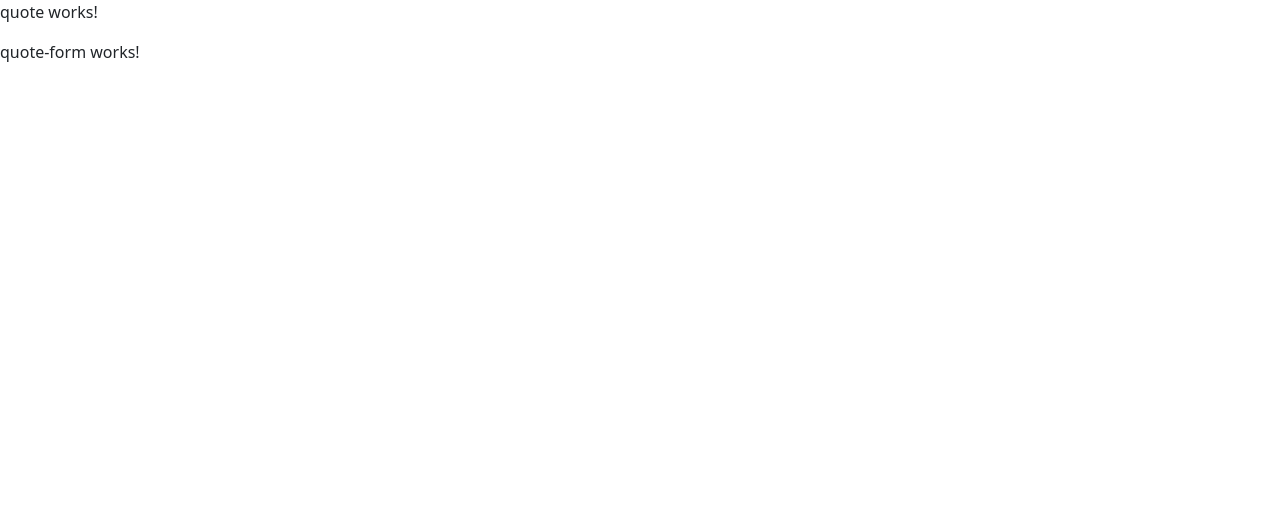
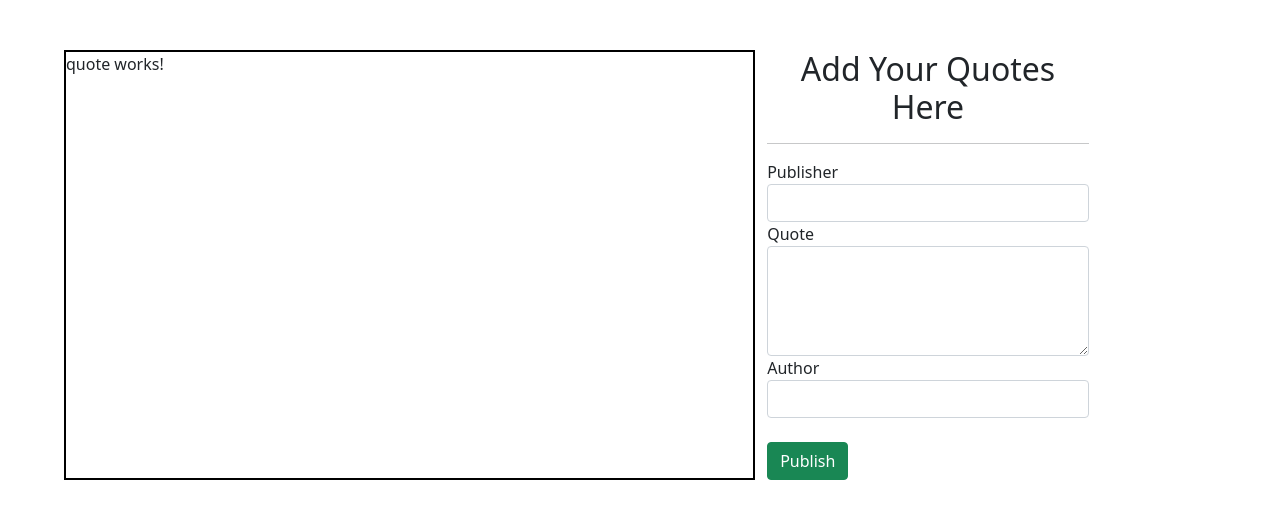
Before and after one commit to Hussein-omar-osman/quoteApp, an Angular app: page / in a window 1280 px wide. Shown: the top 518 px of the page. Built offline with nearby package versions, Linux system fonts and the light colour scheme.

Commit message:
creating the structure of the quote-form component

```diff
--- a/src/app/app.component.css
+++ b/src/app/app.component.css
@@ -0,0 +1,13 @@
+.wrapper {
+  width: 90%;
+  display: flex;
+  margin: 50px auto;
+}
+.quote {
+  width: 60%;
+  border: 2px solid black;
+}
+
+.quote-form {
+  width: 30%;
+}
--- a/src/app/app.module.ts
+++ b/src/app/app.module.ts
@@ -4,10 +4,11 @@ import { BrowserModule } from '@angular/platform-browser';
 import { AppComponent } from './app.component';
 import { QuoteComponent } from './quote/quote.component';
 import { QuoteFormComponent } from './quote-form/quote-form.component';
+import { FormsModule } from '@angular/forms';
 
 @NgModule({
   declarations: [AppComponent, QuoteComponent, QuoteFormComponent],
-  imports: [BrowserModule],
+  imports: [BrowserModule, FormsModule],
   providers: [],
   bootstrap: [AppComponent],
 })
--- a/src/app/quote-form/quote-form.component.html
+++ b/src/app/quote-form/quote-form.component.html
@@ -1 +1,39 @@
-<p>quote-form works!</p>
+<div class="container-fluid forms">
+  <h2 class="text-center">Add Your Quotes Here</h2>
+  <hr />
+  <form (ngSubmit)="onSubmit()" #quoteForm="ngForm">
+    <div class="form-group">
+      <label for="publisher">Publisher</label>
+      <input
+        type="text"
+        class="form-control"
+        id="publisher"
+        name="publisher"
+        required
+      />
+    </div>
+    <div class="form-group">
+      <label for="description">Quote</label>
+      <textarea
+        class="form-control"
+        id="description"
+        rows="4"
+        name="description"
+        required
+      ></textarea>
+    </div>
+    <div class="form-group">
+      <label for="author">Author</label>
+      <input
+        type="text"
+        required
+        class="form-control"
+        id="author"
+        name="author"
+        required
+      />
+    </div>
+
+    <br /><button type="submit" class="btn btn-success">Publish</button>
+  </form>
+</div>
--- a/src/app/quote-form/quote-form.component.ts
+++ b/src/app/quote-form/quote-form.component.ts
@@ -3,13 +3,14 @@ import { Component, OnInit } from '@angular/core';
 @Component({
   selector: 'app-quote-form',
   templateUrl: './quote-form.component.html',
-  styleUrls: ['./quote-form.component.css']
+  styleUrls: ['./quote-form.component.css'],
 })
 export class QuoteFormComponent implements OnInit {
-
-  constructor() { }
-
-  ngOnInit(): void {
+  onSubmit() {
+    console.log('form submitted');
   }
 
+  constructor() {}
+
+  ngOnInit(): void {}
 }
```
